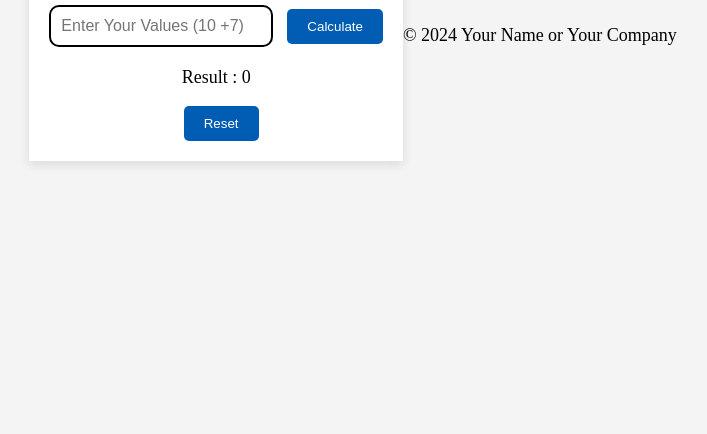
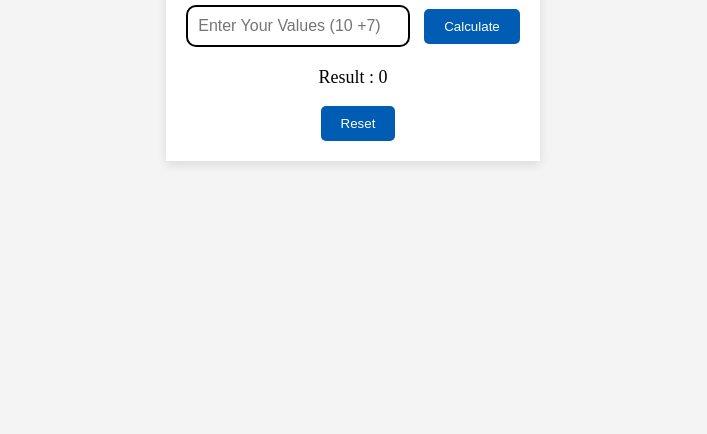
Before and after one commit to esvar499/Simple-Calculator, a plain HTML site: page Index.html in a window 1280 px wide. Shown: the part 366-800 px from the top of the page, without its empty margins (287-994 px from the left). Drawn offline with Linux system fonts and the light colour scheme.

Commit message:
Update the code.

```diff
--- a/Index.html
+++ b/Index.html
@@ -15,6 +15,6 @@
    <button id="calculateBtn" onclick="document.getElementById('expression').value=''; document.getElementById('result').textContent='';">Reset</button>
 </div>
     <script src="Script.js"></script>
-    <p>&copy; 2024 Your Name or Your Company</p>
+
 </body>
 </html>
```
